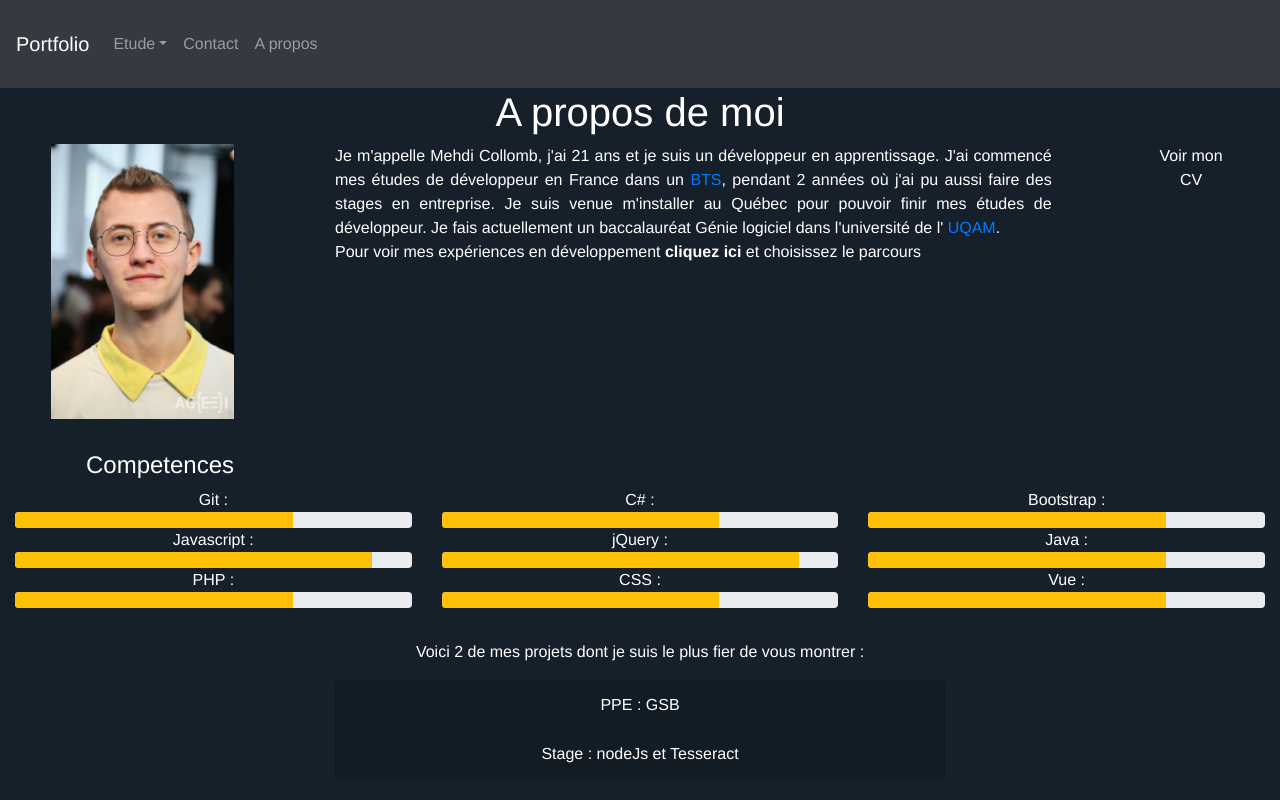
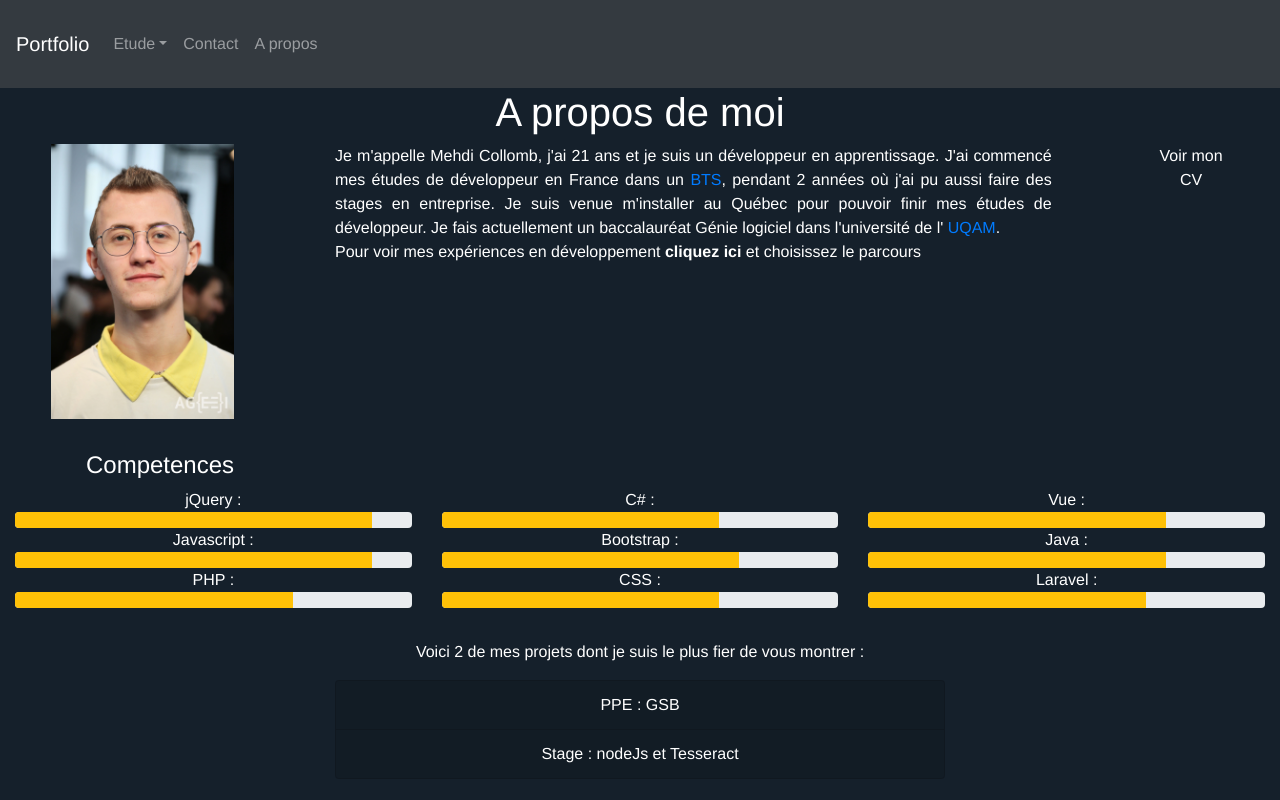
Before and after one commit to Kyowdem/Portfolio, a Vue app: page /aboutMe in a window 1280 px wide. Built offline with nearby package versions, Linux system fonts and the light colour scheme.

Commit message:
add laravel

```diff
--- a/src/views/AboutMe.vue
+++ b/src/views/AboutMe.vue
@@ -96,6 +96,7 @@ export default {
         { name: "CSS", level: 14 },
         { name: "C#", level: 14 },
         { name: "PHP", level: 14 },
+        { name: "Laravel", level: 14 },
         { name: "Vue", level: 15 },
         { name: "Bootstrap", level: 15 },
         { name: "jQuery", level: 18 },
```
